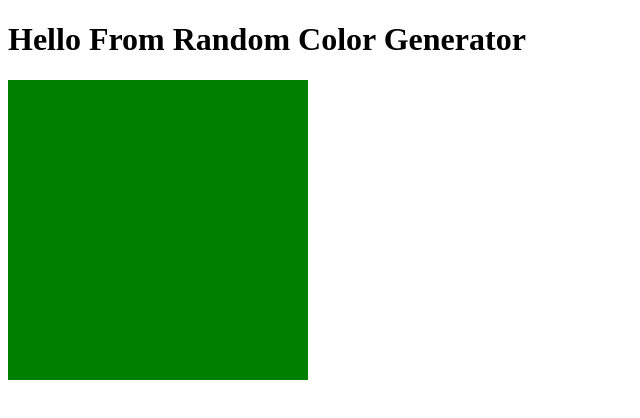
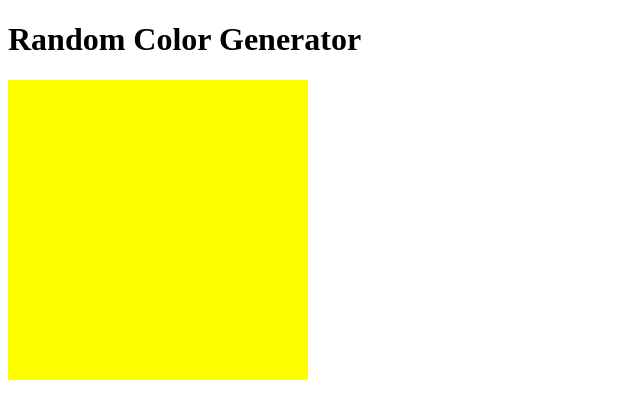
Before and after one commit to tannermeck/Lab-RandomColor-Component, a React app: page / in a window 1280 px wide. Shown: the top 418 px of the page, without its empty margins (0-640 px from the left). Built offline with nearby package versions, Linux system fonts and the light colour scheme.

Commit message:
presentation component added

```diff
--- a/src/containers/RandomColor.jsx
+++ b/src/containers/RandomColor.jsx
@@ -1,28 +1,36 @@
 import React, { Component } from 'react';
+import Box from '../presentation/Box';
 
 class RandomColor extends Component {
     state = { colors: ['blue', 'green', 'red', 'orange', 'yellow', 'purple', 'grey'],
-                currentColor: 'blue' }
+                currentColor: 'blue',
+                previousColor: '' }
 
     handleColor = () => {
-        const randomNumber = Math.floor(Math.random() * 6)
+        const randomNumber = Math.floor(Math.random() * 7)
         setTimeout(()=> {
             this.setState({ currentColor: this.state.colors[randomNumber]})
+            // this.setState({ previousColor: this.state.currentColor})
         }, 1000)
         }
-    // componentDidMount(){
-    //     this.handleColor();
-    // }
 
     render() {
-        console.log(this.state.currentColor)
         return (
             <>
-            {this.handleColor()}
-                <h1>Hello From Random Color Generator</h1>
-                <div style={{ backgroundColor: this.state.currentColor, height: 300, width: 300 }}
-                    >
-                </div>
+                {this.handleColor()}
+
+                <h1>Random Color Generator</h1>
+
+                {/* {this.state.currentColor === this.state.previousColor && */}
+                {/* this code block */}
+                {/* <div style={{ backgroundColor: this.state.currentColor, height: 300, width: 300 }}
+
+                >
+                </div> */}
+                {/* to this code block */}
+                {/* } */}
+                <Box color={this.state.currentColor} />
+
             </>
         )
     }
--- a/src/presentation/Box.jsx
+++ b/src/presentation/Box.jsx
@@ -0,0 +1,13 @@
+import React from 'react';
+
+const Box = ({ color }) => {
+    return (
+        <>
+        <div style={{ backgroundColor: color, height: 300, width: 300 }}
+
+        >
+        </div>
+        </>
+    )
+}
+export default Box;
```
